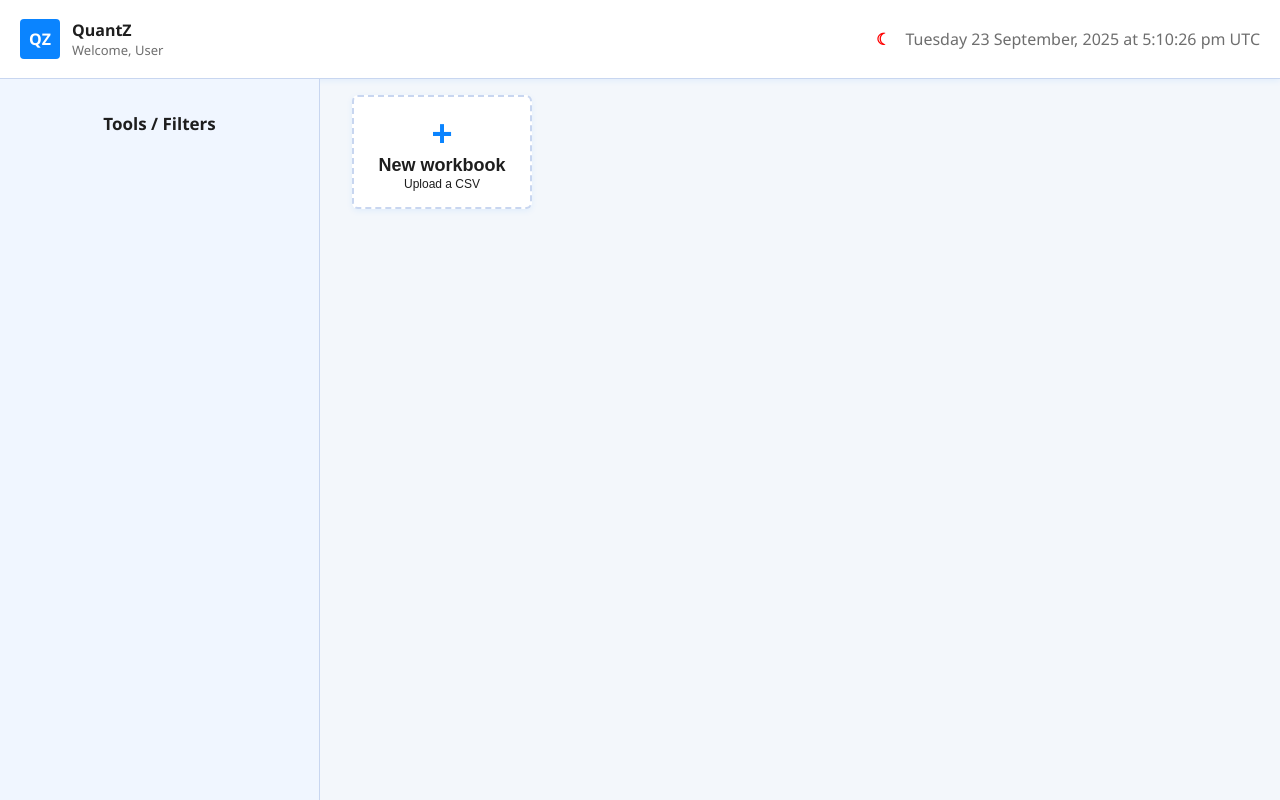
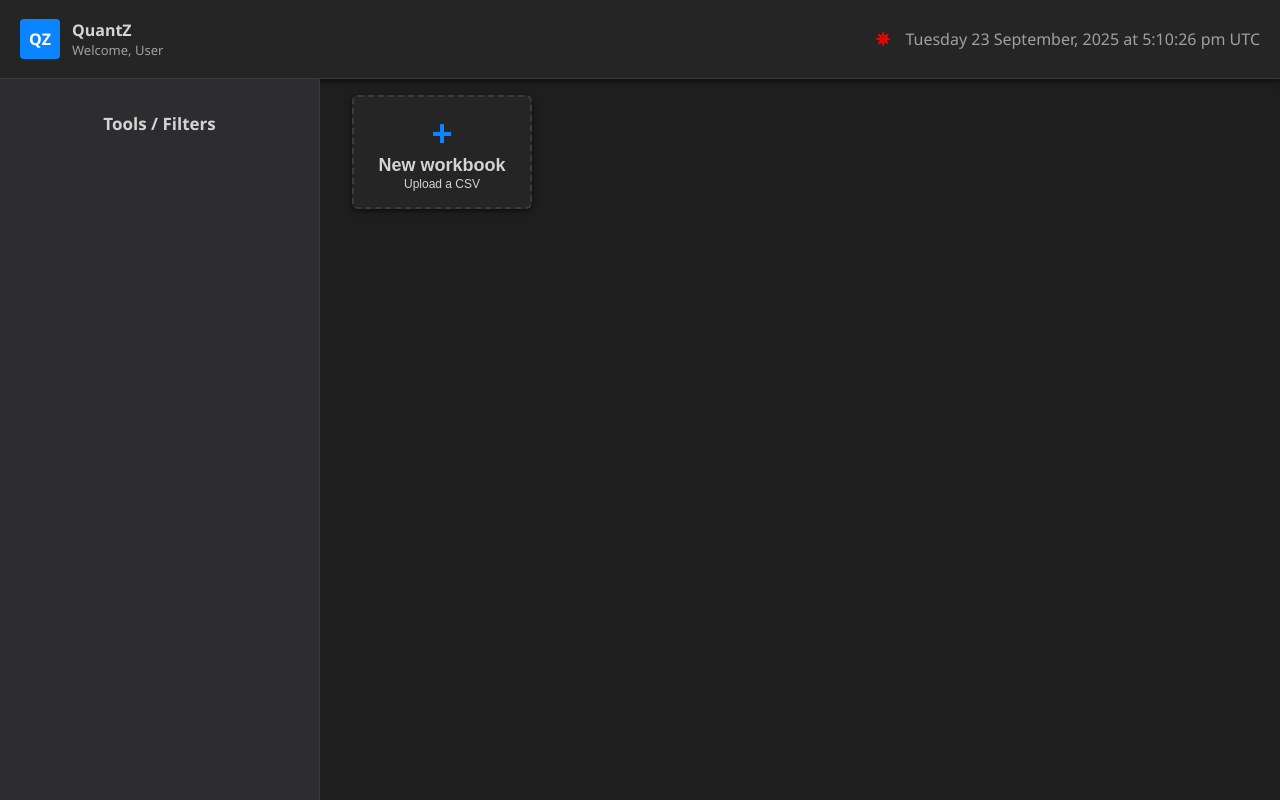
Before and after one commit to Dark-CodeX/QuantZ, a React (Vite) app in the folder src/web/: page / in a window 1280 px wide. Built offline with nearby package versions, Linux system fonts and the light colour scheme.

Commit message:
UPDATE: 1. Fixed a minor bug happening when `themeLight` is initally set to false 2, useEffect hook calls `changeTheme()` function atleast once

```diff
--- a/src/web/src/components/Navbar.jsx
+++ b/src/web/src/components/Navbar.jsx
@@ -2,10 +2,11 @@ import { useState, useEffect } from "react";
 
 export default function Navbar() {
     const [now, setNow] = useState(new Date());
-    const [themeLight, setThemeLight] = useState(true);
+    const [themeLight, setThemeLight] = useState(false);
 
     useEffect(() => {
         const id = setInterval(() => setNow(new Date()), 1000);
+        changeTheme();
         return () => clearInterval(id);
     }, []);
 
```
